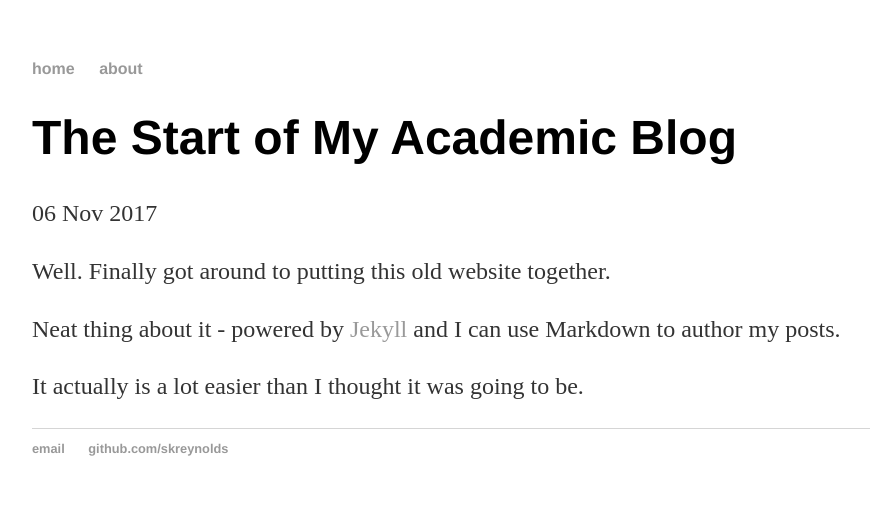
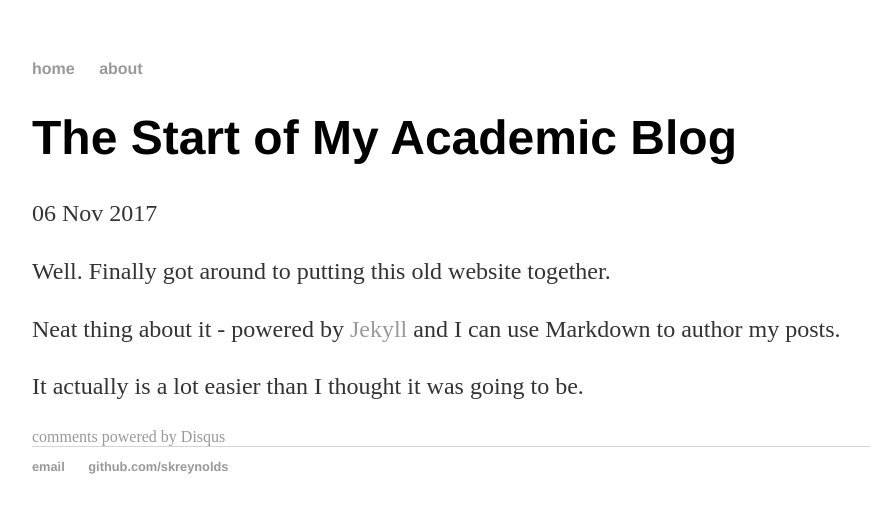
Before and after one commit to skreynolds/skreynolds.github.io, a Jekyll site: the page built from _posts/2017-11-06-shane-reynolds-site-launched.md, in a window 1280 px wide. Shown: the top 513 px of the page, without its empty margins (160-1030 px from the left). Built offline with Jekyll 4.4.1, drawn with Linux system fonts in a browser that asks for light colours; comment, search, counter and statistics services are not loaded.

Commit message:
Added a Disqus comments section to the posts layout html

```diff
--- /dev/null
+++ b/_includes/disqus.html
@@ -0,0 +1,13 @@
+<div id="disqus_thread"></div>
+    <script type="text/javascript">
+        /* * * CONFIGURATION VARIABLES: EDIT BEFORE PASTING INTO YOUR WEBPAGE * * */
+        var disqus_shortname = 'skreynolds';
+        /* * * DON'T EDIT BELOW THIS LINE * * */
+        (function() {
+            var dsq = document.createElement('script'); dsq.type = 'text/javascript'; dsq.async = true;
+            dsq.src = '//' + disqus_shortname + '.disqus.com/embed.js';
+            (document.getElementsByTagName('head')[0] || document.getElementsByTagName('body')[0]).appendChild(dsq);
+        })();
+    </script>
+    <noscript>Please enable JavaScript to view the <a href="http://disqus.com/?ref_noscript">comments powered by Disqus.</a></noscript>
+    <a href="http://disqus.com" class="dsq-brlink">comments powered by <span class="logo-disqus">Disqus</span></a>
--- a/_layouts/post.html
+++ b/_layouts/post.html
@@ -5,5 +5,10 @@
 <p class="meta">{{ page.date | date_to_string }}</p>
 
 <div class="post">
-  {{ content }}
+    {{ content }}
 </div>
+
+<!-- Post comments -->
+<div class="notecomments">
+    {% include disqus.html %}
+</div>
```
